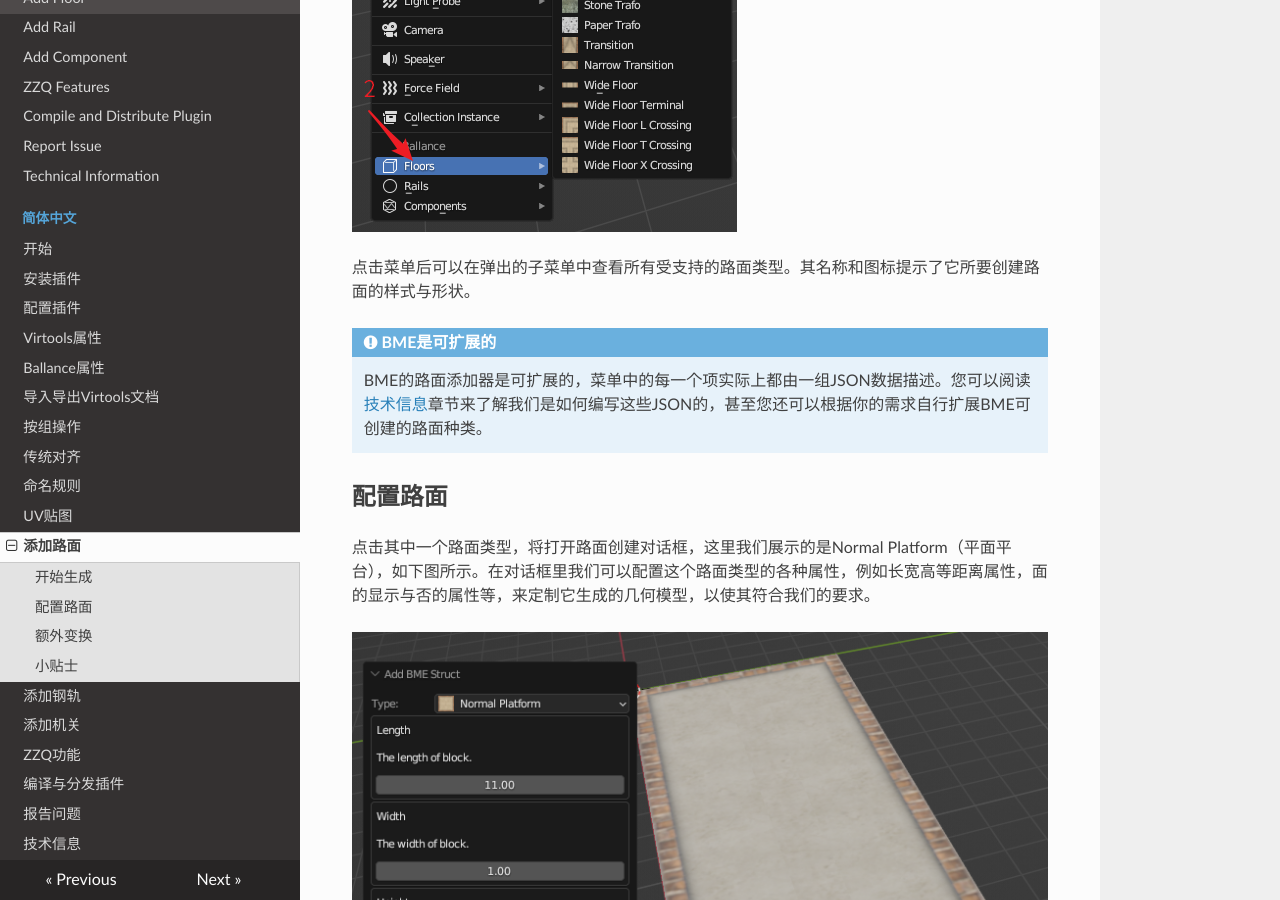
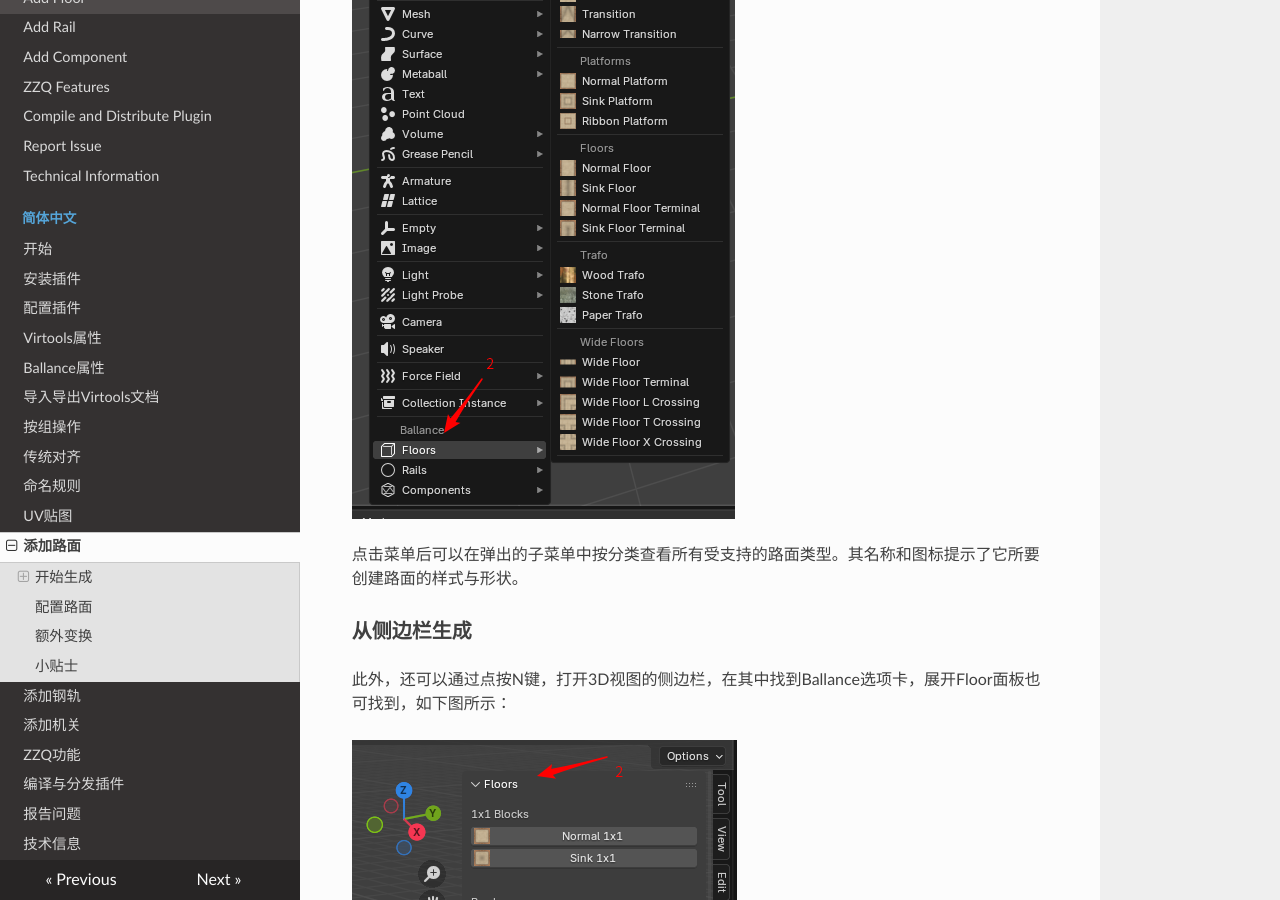
Before and after one commit to yyc12345/BallanceBlenderHelper, an MkDocs documentation site: the page built from docs/docs/zh-cn/bme-adder.md, in a window 1280 px wide and 900 px high, scrolled down 885 px. Built offline with MkDocs 1.6.1, drawn with Linux system fonts in a browser that asks for light colours; nearby versions of some CDN libraries; some of the changed text lies outside the part shown.

Commit message:
doc: fix bme adder doc

```diff
--- a/docs/docs/zh-cn/bme-adder.md
+++ b/docs/docs/zh-cn/bme-adder.md
@@ -1,15 +1,25 @@
 # 添加路面
 
+!!! info "BME是可扩展的"
+    BME的路面添加器是可扩展的，菜单中的每一个项实际上都由一组JSON数据描述。您可以阅读[技术信息](./tech-infos.md)章节来了解我们是如何编写这些JSON的，甚至您还可以根据你的需求自行扩展BME可创建的路面种类。
+
 ## 开始生成
+
+### 从添加菜单生成
 
 在3D视图中，点击`Add - Floors`可展开添加路面菜单。菜单如下图所示。
 
 ![](../imgs/bme-adder.png)
 
-点击菜单后可以在弹出的子菜单中查看所有受支持的路面类型。其名称和图标提示了它所要创建路面的样式与形状。
+点击菜单后可以在弹出的子菜单中按分类查看所有受支持的路面类型。其名称和图标提示了它所要创建路面的样式与形状。
 
-!!! info "BME是可扩展的"
-    BME的路面添加器是可扩展的，菜单中的每一个项实际上都由一组JSON数据描述。您可以阅读[技术信息](./tech-infos.md)章节来了解我们是如何编写这些JSON的，甚至您还可以根据你的需求自行扩展BME可创建的路面种类。
+### 从侧边栏生成
+
+此外，还可以通过点按N键，打开3D视图的侧边栏，在其中找到Ballance选项卡，展开Floor面板也可找到，如下图所示：
+
+![](../imgs/bme-adder-sidebar.png)
+
+该面板相较于添加菜单，其好处在于可常驻在界面之中，避免了在持续添加路面的操作中，频繁打开菜单寻找路面的麻烦。此外，该选项卡中还有用于添加钢轨和机关的面板可供展开，在后续章节中不再赘述。
 
 ## 配置路面
 
```
Also changed, not shown: docs/docs/imgs/bme-adder-sidebar.png (added), docs/docs/imgs/bme-adder.png.
